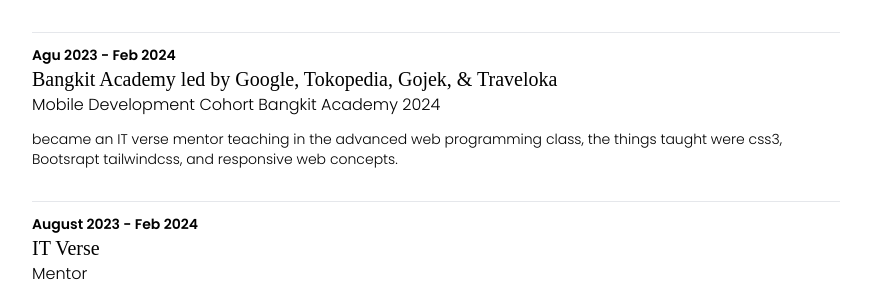
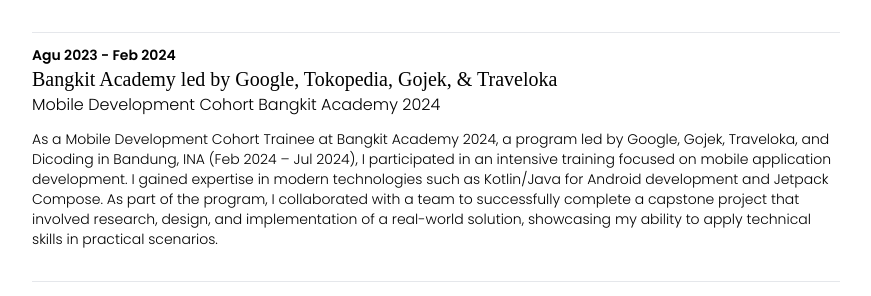
Before and after one commit to Jooooo05/johporto, a Vue app: page /about in a window 1280 px wide. Shown: the part 1786-2082 px from the top of the page, without its empty margins (204-1075 px from the left). Built offline with nearby package versions, Linux system fonts and the light colour scheme; some icons are missing; a web font is replaced by a local one.

Commit message:
fix history experience

```diff
--- a/src/views/AboutMe.vue
+++ b/src/views/AboutMe.vue
@@ -190,7 +190,7 @@
       <h3 class="poppins-semibold text-sm">Agu 2023 - Feb 2024</h3>
       <h1 class="mochiy text-xl">Bangkit Academy led by Google, Tokopedia, Gojek, & Traveloka</h1>
       <p class="poppins">Mobile Development Cohort Bangkit Academy 2024</p>
-      <p class="mt-3 poppins text-sm ">became an IT verse mentor teaching in the advanced web programming class, the things taught were css3, Bootsrapt tailwindcss, and responsive web concepts.</p>
+      <p class="mt-3 poppins text-sm ">As a Mobile Development Cohort Trainee at Bangkit Academy 2024, a program led by Google, Gojek, Traveloka, and Dicoding in Bandung, INA (Feb 2024 – Jul 2024), I participated in an intensive training focused on mobile application development. I gained expertise in modern technologies such as Kotlin/Java for Android development and Jetpack Compose. As part of the program, I collaborated with a team to successfully complete a capstone project that involved research, design, and implementation of a real-world solution, showcasing my ability to apply technical skills in practical scenarios.</p>
      </div>
 
      <div class="mt-8 pt-3 border-t border-gray-200">
```
